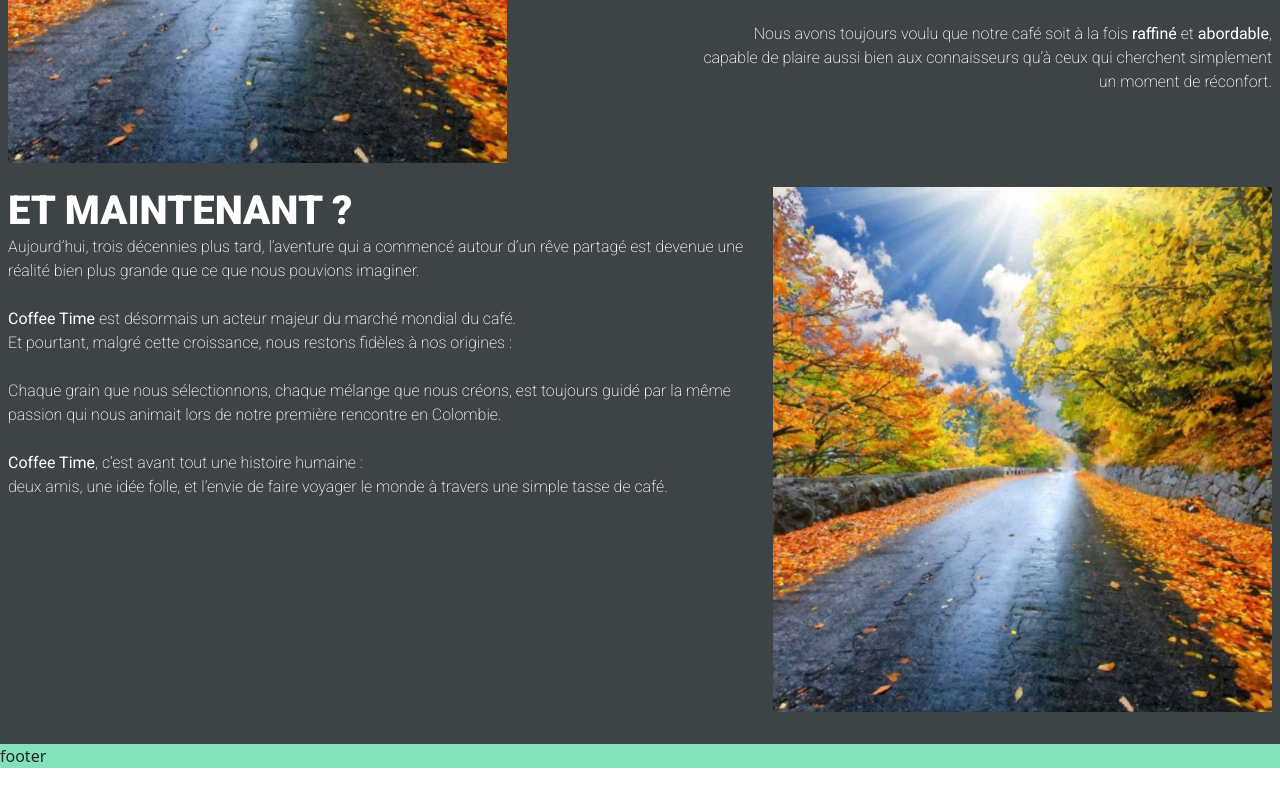
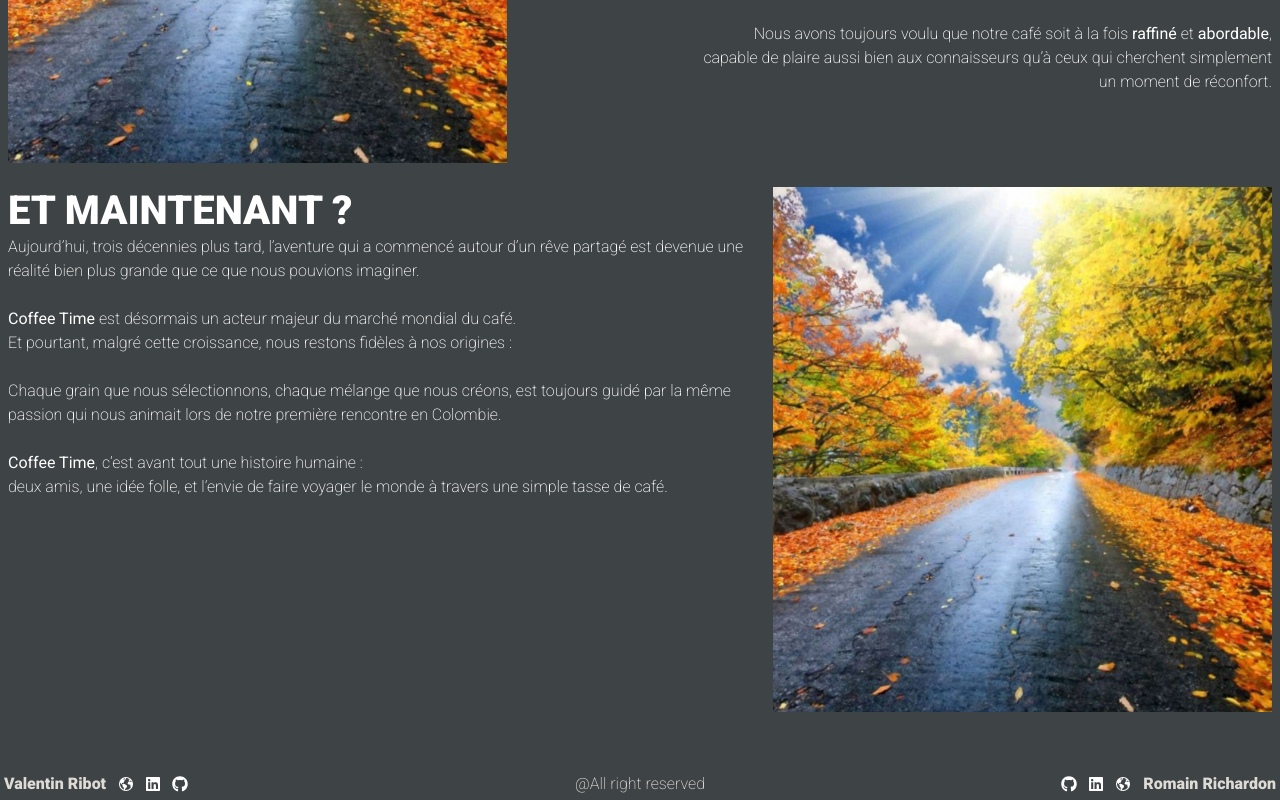
Before and after one commit to ValentinRibotDev/coffee-front, a React (Vite) app: page /about in a window 1280 px wide. Shown: the part 1159-1959 px from the top of the page. Before the commit the page ends 1927 px from the top, so only its background shows below. Built offline with nearby package versions, Linux system fonts and the light colour scheme; no server answers.

Commit message:
Footer done and added to home/recipe/about page

```diff
--- a/package.json
+++ b/package.json
@@ -14,6 +14,8 @@
     "@react-three/fiber": "^9.3.0",
     "@tailwindcss/vite": "^4.1.13",
     "flag-icons": "^7.5.0",
+    "flowbite": "^3.1.2",
+    "flowbite-react": "^0.12.9",
     "leva": "^0.10.0",
     "r3f-perf": "^7.2.3",
     "react": "^19.1.1",
--- a/src/App.jsx
+++ b/src/App.jsx
@@ -18,11 +18,10 @@ function App() {
 
     //FETCH
     const [boissons, setBoissons] = useState([]);
-  const [produit, setProduit] = useState ([]);
-  const [recette, setRecette] = useState ([]);
+    const [produits, setProduits] = useState ([]);
+    const [recettes, setRecettes] = useState ([]);
 
     useEffect(() => {
-    // Fetch des boissons
         const fetchBoissons = async () => {
             try {
                 const res = await fetch("http://localhost:8080/api/boissons", {
@@ -34,10 +33,12 @@ function App() {
                     const data = await res.json();
                     setBoissons(data);
                 }
-      } catch (err) {
+            }
+            catch (err) {
                 console.error("Erreur fetch des boissons :",err);
             }
         };
+
         const fetchProduit = async () => {
             try {
                 const res = await fetch("http://localhost:8080/api/produits", {
@@ -47,12 +48,14 @@ function App() {
 
                 if (res.ok) {
                     const data = await res.json();
-          setProduit(data);
+                    setProduits(data);
                 }
-      } catch (err) {
+            }
+            catch (err) {
                 console.error("Erreur fetch des produits :", err,);
             }
         };
+
         const fetchRecette = async () => {
             try {
                 const res = await fetch("http://localhost:8080/api/recettes", {
@@ -62,15 +65,18 @@ function App() {
 
                 if (res.ok) {
                     const data = await res.json();
-          setRecette(data);
+                    setRecettes(data);
                 }
-      } catch (err) {
+            }
+            catch (err) {
                 console.error("Erreur fetch des recettes :", err,);
             }
         };
+
         fetchBoissons();
         fetchProduit();
         fetchRecette();
+
     }, []);
 
     /**
@@ -78,10 +84,8 @@ function App() {
      */
     const router = createBrowserRouter([
 
-  {
-  element: <Layout boissons={boissons} produit={produit} recette={recette}/>,  // permet de passer le context a tout les enfants
+        {element: <Layout boissons={boissons} produits={produits} recettes={recettes}/>,  // permet de passer le context a tout les enfants
         children: [
-
             {
             path: "/",
             element: <Home/>,
@@ -117,8 +121,6 @@ const router = createBrowserRouter([
         ]},
     ]);
 
-
-
     return (
         <>
         <AuthProvider>
--- /dev/null
+++ b/src/Components/Footer.jsx
@@ -0,0 +1,37 @@
+import { FaLinkedin, FaGithub } from "react-icons/fa";
+import { IoEarth } from "react-icons/io5";
+
+
+export function Footer ({className}) {
+    return (
+        <>
+            <div className={`${className} w-1/3 flex-col items-center lg:flex flex-row`}>
+
+                <p className="h-6 mr-3 mb-0 roboto-bold">Valentin Ribot</p>
+
+                <div className="flex w-[70px] justify-between items-center h-6">
+                    <a href="https://myportfolio-five-umber-42.vercel.app/" target="_blank" className="text-black !no-underline"><IoEarth/></a>
+                    <a href="https://www.linkedin.com/in/valentin-ribot-66b433119/" target="_blank" className="text-black !no-underline"><FaLinkedin/></a>
+                    <a href="https://github.com/ValentinRibotDev?tab=repositories" target="_blank" className="text-black !no-underline"><FaGithub/></a>
+                </div>
+
+            </div>
+
+            <p className={`${className} w-1/3 flex items-end justify-center h-full roboto-regular`}>
+                @All right reserved
+            </p>
+
+            <div className={`${className} w-1/3 flex flex-col items-end lg:items-center lg:flex-row-reverse`}>
+
+                <div className="flex w-[70px] justify-between items-center h-6 order-2">
+                    <a href="https://github.com/Roms10000" target="_blank" className="text-black !no-underline"><FaGithub/></a>
+                    <a href="https://www.linkedin.com/in/romain-richardon-4b8083245/" target="_blank" className="text-black !no-underline"><FaLinkedin/></a>
+                    <a href="https://romain-richardon.vercel.app/" target="_blank" className="text-black !no-underline"><IoEarth/></a>
+                </div>
+
+                <p className="h-6 ml-3 mb-0 text-right order-1 roboto-bold">Romain Richardon</p>
+
+            </div>
+        </>
+    )
+}
--- a/src/Components/NavBar.jsx
+++ b/src/Components/NavBar.jsx
@@ -74,15 +74,15 @@ export function Navigation({color, className}) {
                 <div className="w-1/5 flex justify-center items-center">
 
                     <div className={`
-                        w-full sm:w-[90px] h-[30px] rounded-lg
-                        px-3 py-2 space-x-3
+                        w-[60px] h-[30px] rounded-lg
+                        px-3 py-2 space-x-1
                         flex items-center justify-center
                         bg-black ${className}
                         `}
                     >
 
                         {/* Panier */}
-                        <a href="/cart" className="text-white text-xl flex items-center justify-center">
+                        <a href="/cart" className="text-white text-xl flex items-center justify-center ">
                             <HiOutlineShoppingCart />
                         </a>
 
--- a/src/Layout.jsx
+++ b/src/Layout.jsx
@@ -1,5 +1,5 @@
 import { Outlet } from "react-router-dom";
 
-export default function Layout({ boissons, produit, recette }) {
-  return <Outlet context={{ boissons, produit, recette }} />;
+export default function Layout({ boissons, produits, recettes }) {
+  return <Outlet context={{ boissons, produits, recettes }} />;
 }
--- a/src/Pages/About.jsx
+++ b/src/Pages/About.jsx
@@ -1,7 +1,7 @@
 import { Navigation } from "../Components/NavBar"
 import { BannerAbout } from "../Components/BannerAbout"
 import { Biographie } from "../Components/Biographie"
-
+import { Footer } from "../Components/Footer"
 export function About() {
     return (
         <>
@@ -18,7 +18,9 @@ export function About() {
                         <Biographie/>
                     </div>
                 </div>
-                <div className="bg-green-300">footer</div>
+                <div className="hidden items-end col-span-12 h-14 p-1 pointer-events-auto md:flex md:justify-around">
+                    <Footer className={'invert'}/>
+                </div>
             </div>
         </>
     )
--- a/src/Pages/Products.jsx
+++ b/src/Pages/Products.jsx
@@ -1,32 +1,32 @@
 import { Navigation} from "../Components/NavBar"
 import { useOutletContext } from "react-router-dom";
 import React, { useState,useEffect } from "react";
-import Flag from "./Flag";
+import Flag from "../Components/Flag";
 
 export default function Products() {
 
-const { produit } = useOutletContext();
+const { produits } = useOutletContext();
 
   return (
 <>
   <Navigation/>
   <div className="flex gap-4 justify-center mt-20">
-    {produit.map((product) => (
-      <div key={product.id} className="w-sm h-auto bg-white border border-gray-200 rounded-lg shadow-sm">
+    {produits.map((produit) => (
+      <div key={produit.id} className="w-sm h-auto bg-white border border-gray-200 rounded-lg shadow-sm">
         <div className="flex justify-center">
-        <img className="p-8 rounded-t-lg h-60 w-50" src={`http://localhost:8080/uploads/image/${product.image}`} alt={product.name} />
+        <img className="p-8 rounded-t-lg h-60 w-50" src={`http://localhost:8080/uploads/image/${produit.image}`} alt={produit.name} />
         </div>
       <div className="px-5 pb-5">
-          <h5 className="text-xl font-semibold tracking-tight text-gray-900">{product.name}</h5>
+          <h5 className="text-xl font-semibold tracking-tight text-gray-900">{produit.name}</h5>
           <p className="text-sm/5">
-            {product.description ? product.description.replace(/<[^>]+>/g, '') .replace(/&nbsp;/g, ' ') : ''} {/* suppression de toutes les balises HTML et de l'espace forcé*/}
+            {produit.description ? produit.description.replace(/<[^>]+>/g, '') .replace(/&nbsp;/g, ' ') : ''} {/* suppression de toutes les balises HTML et de l'espace forcé*/}
           </p>
           <div className="flex justify-between">
-          <p>Intensité : {product.intensity ?? 0}</p> {/* nullish coalescing = si null ou undefined, affiche 0 */}
-         <p>Origine :&nbsp;<Flag countryCode={product.origin} /></p>
+          <p>Intensité : {produit.intensity ?? 0}</p> {/* nullish coalescing = si null ou undefined, affiche 0 */}
+         <p>Origine :&nbsp;<Flag countryCode={produit.origin} /></p>
           </div>
           <div className="flex items-center justify-between">
-            <span className="text-3xl font-bold text-gray-900">{product.price}€</span>
+            <span className="text-3xl font-bold text-gray-900">{produit.price}€</span>
             <a href="#" className="text-white bg-blue-700 hover:bg-blue-800 focus:ring-4 focus:outline-none focus:ring-blue-300 font-medium rounded-lg text-sm px-5 py-2.5 text-center">Add to cart</a>
         </div>
       </div>
--- a/src/Pages/Recipe.jsx
+++ b/src/Pages/Recipe.jsx
@@ -2,7 +2,9 @@
 import { Navigation } from "../Components/NavBar"
 import { RecipeBar } from "../Components/RecipeBar"
 import { BannerRecipe } from "../Components/BannerRecipe"
+import { Footer } from "../Components/Footer";
 import { useOutletContext } from "react-router-dom";
+
 
 export function Recipe() {
 
@@ -58,7 +60,9 @@ export function Recipe() {
                 </div>
 
                 {/* row 3 = footer */}
-                <div className="bg-green-300 min-h-[40px]">footer</div>
+                <div className="hidden items-end col-span-12 h-14 p-1 pointer-events-auto md:flex md:justify-around">
+                    <Footer className={'invert'}/>
+                </div>
 
             </div>
         </>
--- a/vite.config.js
+++ b/vite.config.js
@@ -2,9 +2,8 @@ import { defineConfig } from 'vite'
 import react from '@vitejs/plugin-react'
 import tailwindcss from '@tailwindcss/vite'
 import glsl from 'vite-plugin-glsl'
-import flowbiteReact from "flowbite-react/plugin/vite";
 
 // https://vite.dev/config/
 export default defineConfig({
-  plugins: [react(), tailwindcss(), glsl(), flowbiteReact()],
+  plugins: [react(), tailwindcss(), glsl()],
 })
```
Also changed, not shown: src/Pages/Overlay.jsx (+12 -4 lines), src/Components/Flag.jsx (renamed from src/Pages/Flag.jsx), 1 other file (tests, documents, lock files or other folders). Lines whose indentation alone changed are shown as unchanged.
